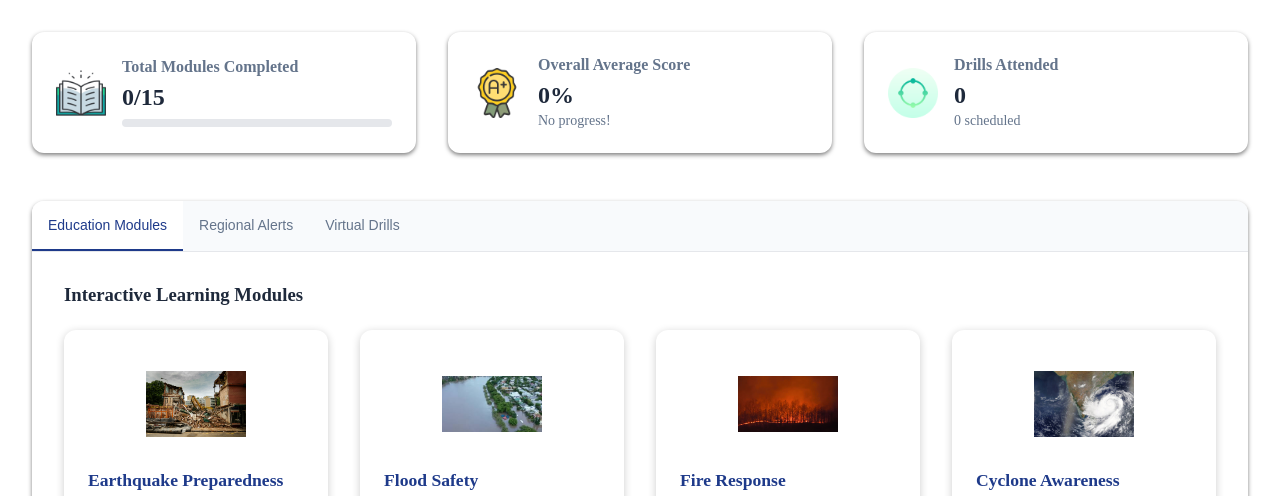
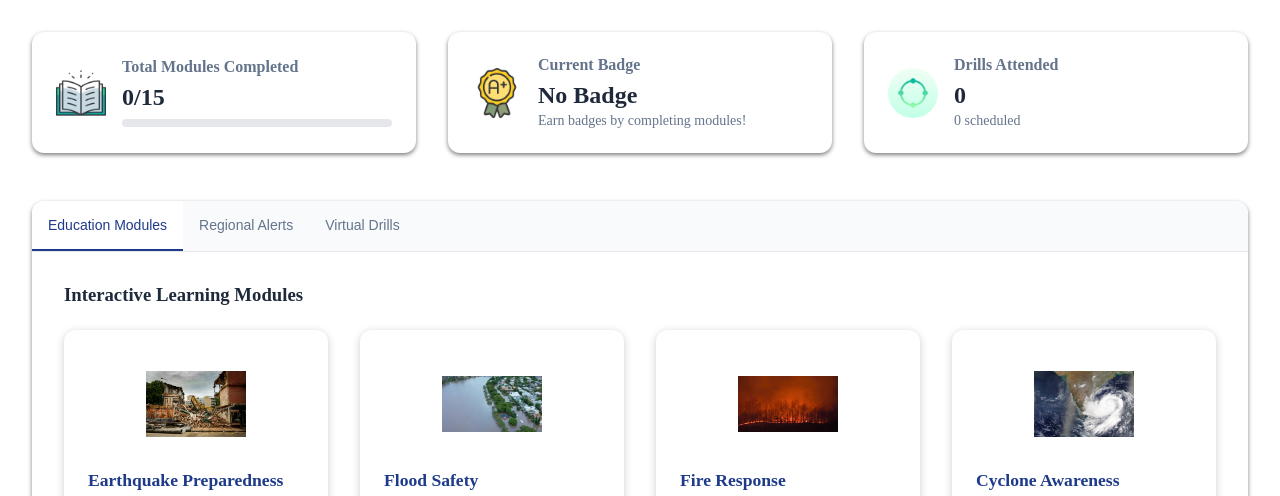
Before and after one commit to Surya123-surya/DisasterEd, a website: page frontend/student.html in a window 1280 px wide. Shown: the part 242-738 px from the top of the page. Drawn offline with Linux system fonts and the light colour scheme.

Commit message:
Update student.html
added the badge section in dashboard

```diff
--- a/frontend/student.html
+++ b/frontend/student.html
@@ -47,10 +47,10 @@
                 <div class="progress-card">
                      <img src="./assets/images/studenticons/grades.png" class="student-icon" alt="open-book">
                     <div class="progress-content">
-                        <h3>Overall Average Score</h3>
+                        <h3>Current Badge</h3>
                         <div class="progress-stats">
-                            <span class="progress-number">0%</span>
-                            <p class="progress-note">No progress!</p>
+                            <span class="progress-number" id="current-badge-name">No Badge</span>
+                            <p class="progress-note" id="current-badge-desc">Earn badges by completing modules!</p>
                         </div>
                     </div>
                 </div>
```
